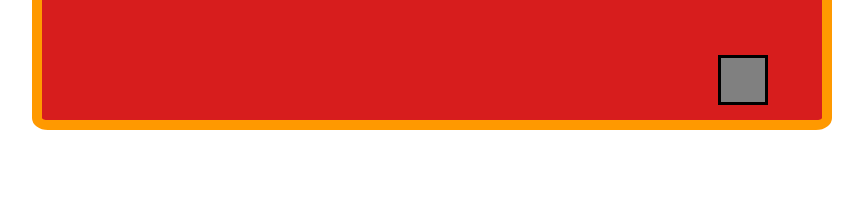
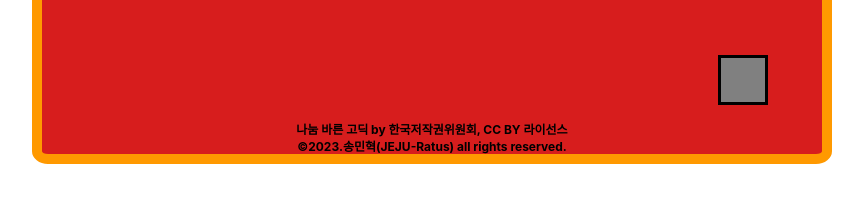
Before and after one commit to JEJU-Ratus/comento, a plain HTML site: page vending_machine/index.html in a window 1280 px wide. Shown: the part 665-868 px from the top of the page, without its empty margins (208-1071 px from the left). Drawn offline with Linux system fonts and the light colour scheme.

Commit message:
Feat : Add 저작권 표시 설정

```diff
--- a/vending_machine/assets/css/layout.css
+++ b/vending_machine/assets/css/layout.css
@@ -7,3 +7,12 @@
   right: 41%;
   top: -5%;
 }
+/* footer의 저작권 section */
+.info__copyright{
+  font-weight: bold;
+  text-align: center;
+}
+/* 저작권 section의 font-size */
+.info__font-size{
+  font-size: 12px;
+}
--- a/vending_machine/index.html
+++ b/vending_machine/index.html
@@ -79,6 +79,11 @@
       </div>
       </main>
       <footer>
+        <section class="info__copyright">
+          <h2 class="blind">저작권 표기</h2>
+          <p class="info__font-size"><a href="https://noonnu.cc/font_page/36" class="info__font-size">나눔 바른 고딕</a> by 한국저작권위원회&#44; <a href="https://creativecommons.org/licenses/by/2.0/kr/" class="info__font-size">CC BY</a> 라이선스</p>
+          <p class="info__font-size">&copy;2023.송민혁&#40;JEJU&#45;Ratus&#41; all rights reserved.</p>
+        </section>
       </footer>
     </section>
   </body>
```
